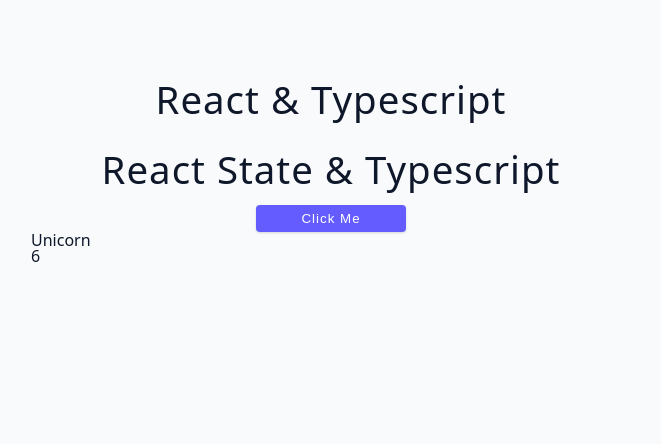
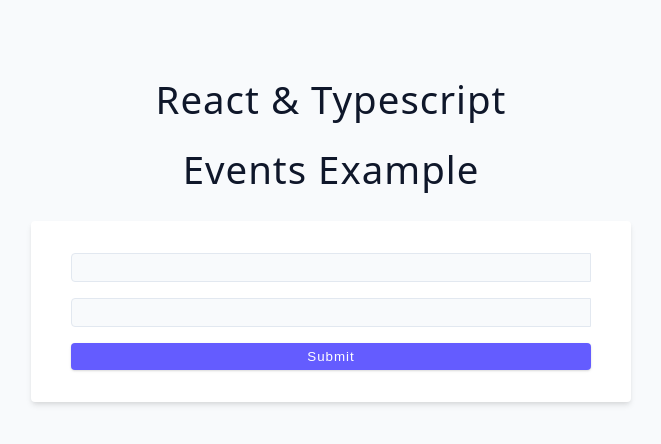
Before and after one commit to serhatbek/typescript-react-essentials, a React (Vite) app: page / in a window 1280 px wide. Shown: the top 444 px of the page, without its empty margins (309-970 px from the left). Built offline with nearby package versions, Linux system fonts and the light colour scheme.

Commit message:
Events - Change Event

```diff
--- a/src/App.tsx
+++ b/src/App.tsx
@@ -1,4 +1,4 @@
-import Component from './starter/03-state/index';
+import Component from './starter/04-events/index';
 
 function App() {
   return (
--- a/src/main.tsx
+++ b/src/main.tsx
@@ -3,8 +3,8 @@
 import App from './App.tsx';
 import './index.css';
 
-import { Provider } from 'react-redux';
-import { QueryClient, QueryClientProvider } from '@tanstack/react-query';
+// import { Provider } from 'react-redux';
+// import { QueryClient, QueryClientProvider } from '@tanstack/react-query';
 
 ReactDOM.createRoot(document.getElementById('root')!).render(
   <React.StrictMode>
--- a/src/starter/04-events/index.tsx
+++ b/src/starter/04-events/index.tsx
@@ -1,5 +1,41 @@
+import { useState } from 'react';
+
 const Component = () => {
-  return <div>Component 4</div>;
+  const [text, setText] = useState('');
+  const [email, setEmail] = useState('');
+
+  const handleChange = (e: React.ChangeEvent<HTMLInputElement>) => {
+    setEmail(e.target.value);
+  };
+
+  const handleSubmit = (e: React.ChangeEvent<HTMLInputElement>) => {
+    e.preventDefault();
+    console.log(email);
+  };
+
+  return (
+    <section>
+      <h2>Events Example</h2>
+      <form className='form' onSubmit={handleSubmit}>
+        <input
+          type='text'
+          className='form-input mb-1'
+          value={text}
+          onChange={(e) => setText(e.target.value)}
+        />
+
+        <input
+          type='email'
+          className='form-input mb-1'
+          value={email}
+          onChange={handleChange}
+        />
+        <button type='submit' className='btn btn-block'>
+          submit
+        </button>
+      </form>
+    </section>
+  );
 };
 
 export default Component;
```
